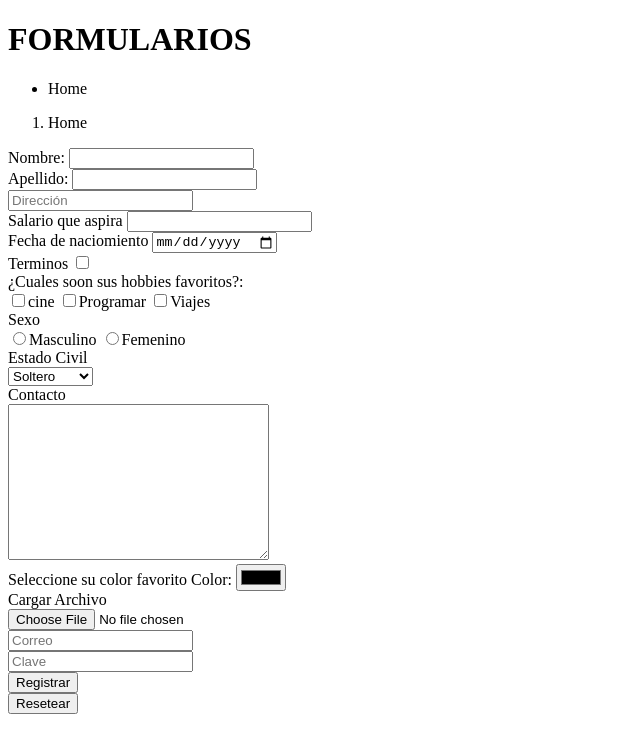
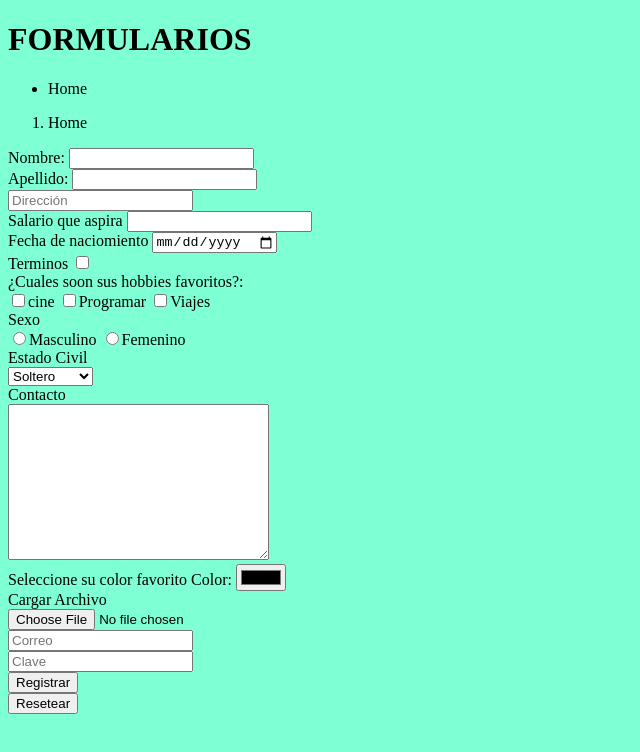
Before and after one commit to edwimeca/CursoGit, a plain HTML site: page index.html in a window 1280 px wide. Shown: the whole page, without its empty margins (0-640 px from the left). Drawn offline with Linux system fonts and the light colour scheme; files that its build step writes are made by us from their sources.

Commit message:
css agregado al proyecto

```diff
--- /dev/null
+++ b/Css/estilos.css
@@ -0,0 +1,7 @@
+body{
+    background-color: aquamarine;
+}
+h1{
+    text-decoration: aqua;
+    text-anchor: middle;
+}
--- a/index.html
+++ b/index.html
@@ -1,11 +1,13 @@
 <!DOCTYPE html>
-<html lang="en">
+<html lang="es">
 <head>
     <meta charset="UTF-8">
     <meta http-equiv="X-UA-Compatible" content="IE=edge">
     <meta name="viewport" content="width=device-width, initial-scale=1.0">
     <title>FORMULARIOS DE LA APLICACIÓN WEB</title>
+    <link rel="stylesheet" href="/WebProject/Css/estilos.css">
 </head>
+
 <body>
     <header>
         <h1>
@@ -93,5 +95,5 @@
             <input type="image" src="" alt="">
         </form>
     </main>
-</body>
+
 </html>
```
Also changed, not shown: JS/accionews.js (added).
